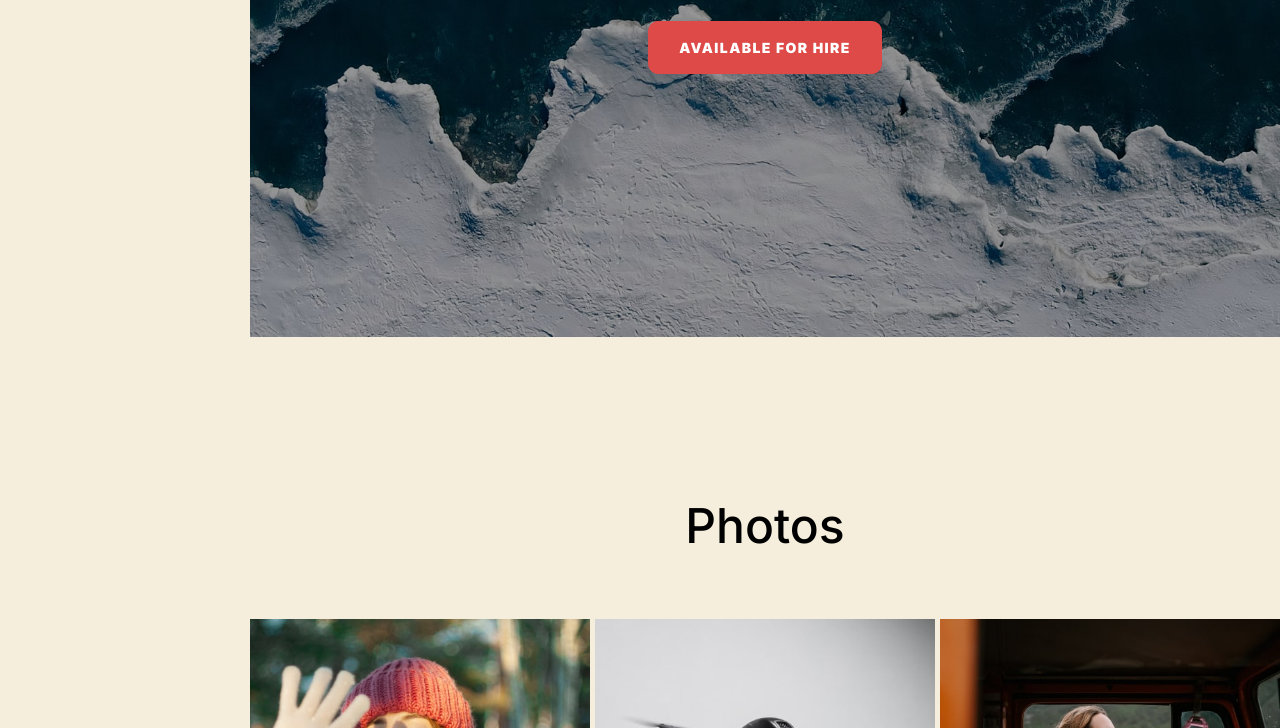
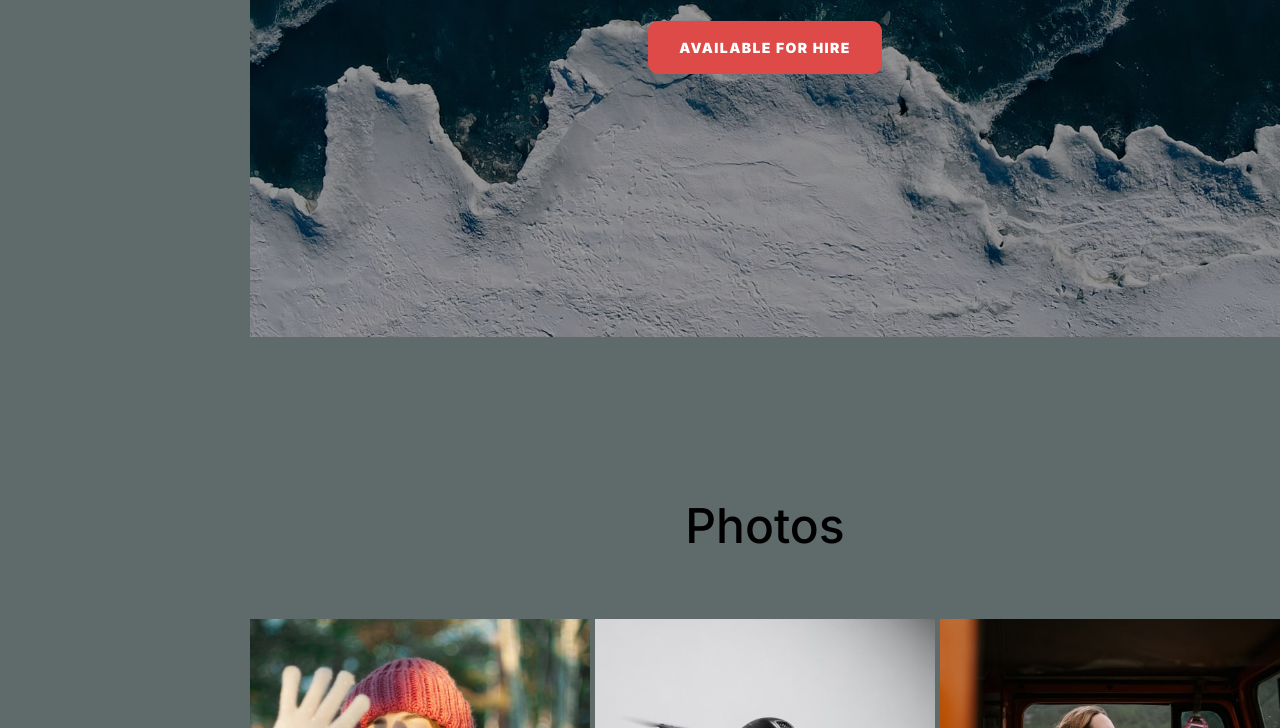
Before and after one commit to admin-nuvrie/admin-nuvrie-admin-nuvrie.github.io, a plain HTML site: page index.html in a window 1280 px wide. Shown: the part 386-1114 px from the top of the page. Drawn offline with nearby package versions, Linux system fonts and the light colour scheme; files that its build step writes are made by us from their sources.

Commit message:
Update style.scss

```diff
--- a/scss/style.scss
+++ b/scss/style.scss
@@ -2,7 +2,7 @@
 @import "bootstrap/variables";
 @import "bootstrap/mixins";
 
-$global_bg_color: #F5EEDC;
+$global_bg_color: #5F6A6A;
 /* Base */
 @import "site-base";
 /* Navbar */
```
